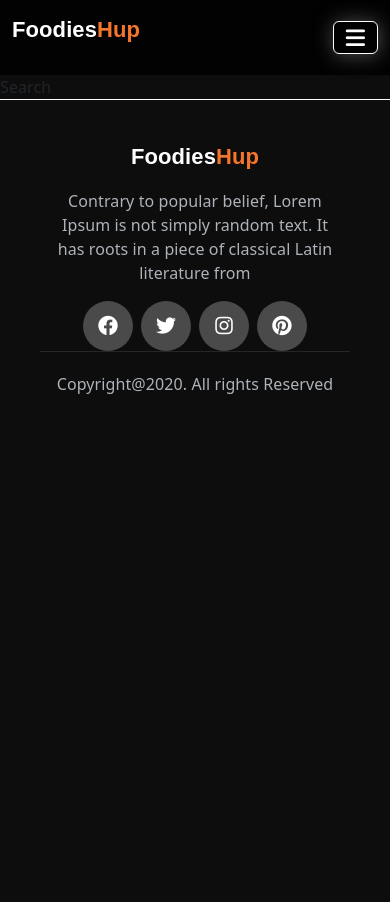
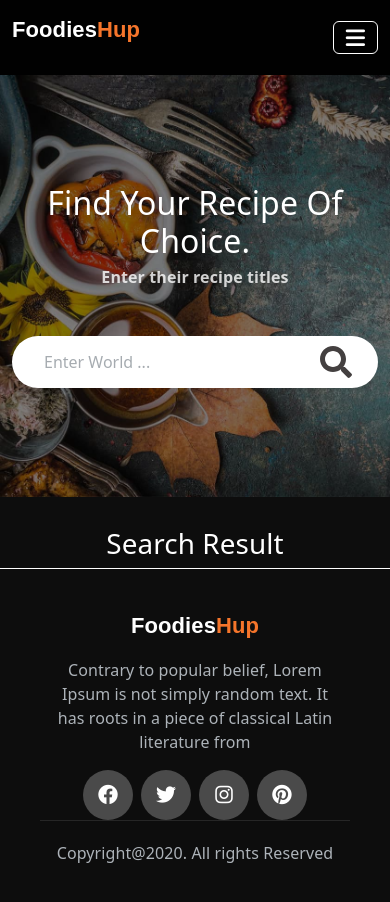
Before and after one commit to Raghad-Khatatba/react-recipe-app, a React (Create React App) app: page /search in a window 390 px wide. Shown: the top 902 px of the page. Before the commit the page ends 844 px from the top, so only its background shows below. Built offline with nearby package versions, Linux system fonts and the light colour scheme; a web font is replaced by a local one.

Commit message:
Featuer/Search

```diff
--- a/package.json
+++ b/package.json
@@ -6,9 +6,11 @@
     "@testing-library/jest-dom": "^5.16.5",
     "@testing-library/react": "^13.4.0",
     "@testing-library/user-event": "^13.5.0",
+    "axios": "^1.6.2",
     "bootstrap": "^5.2.3",
     "react": "^18.2.0",
     "react-dom": "^18.2.0",
+    "react-icons": "^4.12.0",
     "react-router-dom": "^6.21.0",
     "react-scripts": "5.0.1",
     "web-vitals": "^2.1.4"
--- a/src/App.js
+++ b/src/App.js
@@ -1,6 +1,6 @@
 import React from 'react'
 import Home from './Pages/Home'
-import Search from './Pages/Search'
+import Search from './Pages/SearchPage'
 import Favorite from './Pages/Favorite'
 import { RouterProvider, createBrowserRouter } from 'react-router-dom'
 import Layout from './Components/Layout/Layout'
--- a/src/Components/Header/Header.jsx
+++ b/src/Components/Header/Header.jsx
@@ -20,7 +20,7 @@ export default function Header() {
             Simply Recipes is a trusted resource for home cooks with more than
             3,000 tested recipes, guides, and meal plans.
           </p>
-          <button onClick={handleButtonClick}>Find a recipe Now!</button>
+          <button style={{ all: "unset" }} className="btn1" onClick={handleButtonClick}>Find a recipe Now!</button>
         </div>
       </div>
     </header>
--- a/src/Components/Header/header.css
+++ b/src/Components/Header/header.css
@@ -28,7 +28,7 @@
   line-height: 1.7rem;
   font-weight: 600;
 }
-button {
+.btn1 {
   background-color: #8e7754;
   padding: 10px;
   justify-content: center;
@@ -41,7 +41,7 @@ button {
   margin-top: 50px;
 }
 
-button:hover {
+.btn1:hover {
   background-color: #a78865;
   box-shadow: 1px 1px 40px rgb(61, 58, 58);
   color: #ecd7b6;
--- /dev/null
+++ b/src/Components/Ruselt/Ruselt.jsx
@@ -0,0 +1,7 @@
+import React from 'react'
+
+export default function Ruselt() {
+  return (
+    <div>Ruselt</div>
+  )
+}
--- /dev/null
+++ b/src/Components/Search/Search.jsx
@@ -0,0 +1,87 @@
+// Search.js
+import React, { useState } from "react";
+import { FaSearch } from "react-icons/fa";
+import axios from "axios";
+import Ruselt from "../Ruselt/Ruselt";
+import "./search.css";
+
+
+export default function Search() {
+  const [query, setQuery] = useState("");
+  const [searchResults, setSearchResults] = useState([]);
+  const [noResults, setNoResults] = useState(false);
+  const [loading, setLoading] = useState(false);
+
+  const handleSearch = async (e) => {
+    e.preventDefault();
+
+    try {
+      setLoading(true);
+
+      const response = await axios.get(
+        `https://api.spoonacular.com/recipes/complexSearch?query=${query}&apiKey=684e5784b0184b8ca8ca75da8ef075e1`
+      );
+
+      const results = response.data.results;
+      setSearchResults(results);
+      setNoResults(results.length === 0);
+    } catch (error) {
+      console.error("Error fetching recipes:", error);
+      setNoResults(true);
+    } finally {
+      setLoading(false);
+    }
+  };
+
+  return (
+    <>
+      <section className="header">
+        <div className="overlay">
+          <div className="header-content flex flex-c text-center text-white">
+            <h2 className="header-title text-capitalize">
+              find your recipe of choice.
+            </h2>
+            <br />
+            <p className="header-text fs-18 fw-3">Enter their recipe titles</p>
+            <div className="search-form">
+              <div className="container">
+                <div className="search-form-content">
+                  <form className="search-form" onSubmit={handleSearch}>
+                    <div className="search-form-elem  bg-white">
+                      <input
+                        type="text"
+                        className="form-control"
+                        placeholder="Enter World ..."
+                        value={query}
+                        onChange={(e) => setQuery(e.target.value)}
+                      />
+                      <button
+                        style={{ all: "unset" }}
+                        className="search"
+                        type="submit"
+                      >
+                        <FaSearch className="faS searchIcon" size={32} />
+                      </button>
+                    </div>
+                  </form>
+                </div>
+              </div>
+            </div>
+          </div>
+        </div>
+      </section>
+      <h1 className="text-center text-white font-weight-bold ">
+        Search Result
+      </h1>
+      {loading ? (
+        <p className="text-center text-white font-weight-bold">Loading...</p>
+      ) : noResults ? (
+        <p className="text-center text-white font-weight-bold">
+          No results found. Please try another search term.
+        </p>
+      ) : (
+        searchResults.length > 0 && <Ruselt searchResults={searchResults} />
+      )}
+    </>
+  );
+}
--- /dev/null
+++ b/src/Components/Search/search.css
@@ -0,0 +1,70 @@
+.header {
+  background-image: url(../../Img/banner-img.jpg);
+  background-color: rgba(0, 0, 0, 0.18);
+  height: 50vh;
+  color: white;
+  background-size: cover;
+  padding-bottom: 30px;
+  margin-bottom: 30px;
+}
+.overlay {
+  background-color: rgba(0, 0, 0, 0.5);
+  height: 50vh;
+}
+.header-title {
+  font-size: 3.2rem;
+}
+.header-text {
+  margin-top: -1.8rem;
+  margin-bottom: 2.8rem;
+  opacity: 0.8;
+  max-width: 770px;
+}
+.search-form {
+  width: 100%;
+  max-width: 680px;
+}
+.search-form-elem {
+  padding: 0.5rem 1.6rem;
+  border-radius: 3.8rem;
+  display: flex;
+}
+.search-form-elem .form-control {
+  font-size: 2rem;
+  padding: 0.6rem;
+}
+.search-form-elem .form-control::placeholder {
+  opacity: 0.9;
+}
+input {
+  border: none !important;
+}
+.search {
+  display: flex;
+  align-items: center;
+}
+
+.searchIcon {
+  color: rgb(68, 64, 64);
+}
+@media screen and (max-width: 800px) {
+  .header-title {
+    font-size: 2rem;
+  }
+  .header-text {
+    margin-top: -1.8rem;
+    margin-bottom: 2.8rem;
+    opacity: 0.8;
+    max-width: 500px;
+  }
+  .faS {
+    size: 26 !important;
+  }
+  .search-form-elem .form-control {
+    font-size: 1rem;
+    padding: 0.4rem;
+  }
+  .search-form-elem .form-control::placeholder {
+    opacity: 0.6;
+  }
+}
--- a/src/Pages/Search.jsx
+++ /dev/null
@@ -1,7 +0,0 @@
-import React from 'react'
-
-export default function Search() {
-  return (
-    <div>Search</div>
-  )
-}
--- /dev/null
+++ b/src/Pages/SearchPage.jsx
@@ -0,0 +1,9 @@
+import React from 'react'
+import Search from '../Components/Search/Search'
+export default function SearchPage() {
+  return (
+    <>
+<Search />
+    </>
+  )
+}
```
Also changed, not shown: src/Components/Ruselt/ruselt.css (added), 1 other file (tests, documents, lock files or other folders).
